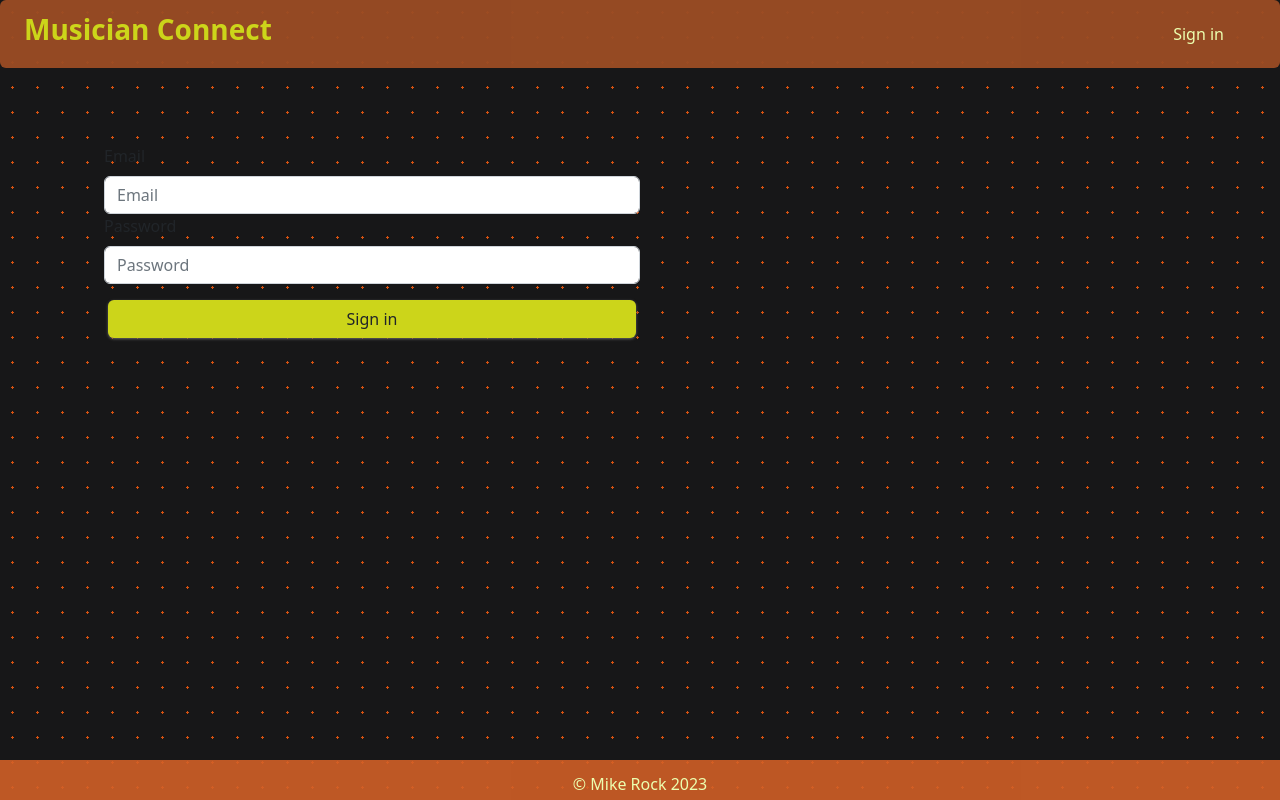
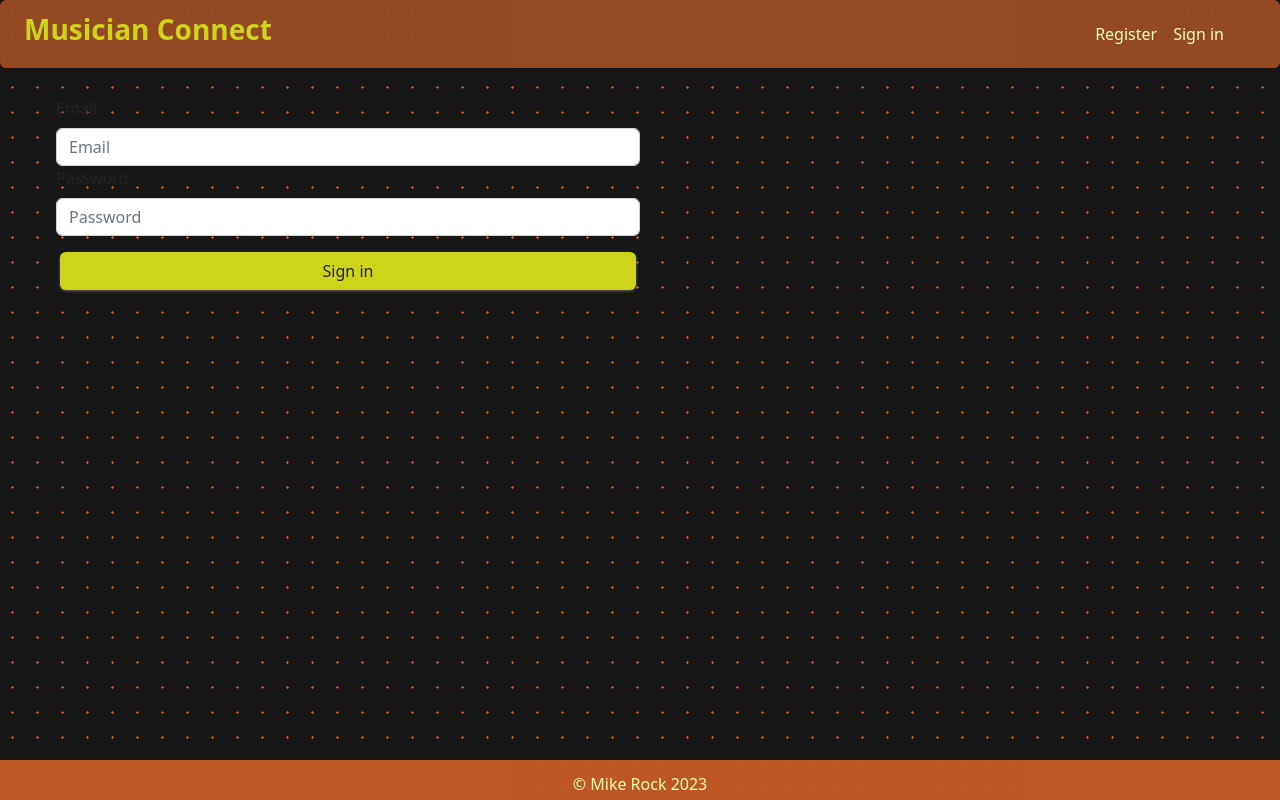
Before and after one commit to MikeRock51/Musician_Connect, a React (Create React App) app in the folder frontend/: page /sign-in in a window 1280 px wide. Built offline with nearby package versions, Linux system fonts and the light colour scheme.

Commit message:
Display register link on /sign-in

```diff
--- a/frontend/public/styles.css
+++ b/frontend/public/styles.css
@@ -16,7 +16,7 @@ html body {
 }
 
 a.hover:hover {
-  color: #bd8569 !important;
+  color: #e6ccc0 !important;
 }
 
 a {
--- a/frontend/src/components/Navbar.jsx
+++ b/frontend/src/components/Navbar.jsx
@@ -32,6 +32,11 @@ function Navbar(props) {
                                     href="/user/dashboard">
                                     Dashboard
                                 </a>}
+                            {!props.loggedIn && window.location.pathname === '/sign-in' &&
+                                <a className="nav-link active hover bright" aria-current="page"
+                                    href="/register">
+                                    Register
+                                </a>}
                         </li>
                         <li className="nav-item">
                             <a
@@ -44,7 +49,7 @@ function Navbar(props) {
                                     }
                                 }}
                                 href="/sign-in">
-                                {props.loggedIn ? "Sign out" : "Sign in"}
+                                {!props.loggedIn ? "Sign in" : "Sign out"}
                             </a>
                         </li>
                     </ul>
--- a/frontend/src/components/pages/Home.jsx
+++ b/frontend/src/components/pages/Home.jsx
@@ -20,7 +20,7 @@ function Home(props) {
             <div className="" style={{}}>
                 <div className="d-flex justify-content-center px-5 pt-5">
                     <blockquote
-                        className="col-sm-4 col-lg-3 bg-secondary text-center shadow-text mx-3 display-6 px-3 py-4"
+                        className="col-sm-4 col-lg-3 bg-secondary text-center shadow-text mx-3 display-6 px-3 py-5  "
                         style={{
                             backgroundColor: "#C88EA7",
                             color: "#FFDADA",
--- a/frontend/src/components/pages/Signin.jsx
+++ b/frontend/src/components/pages/Signin.jsx
@@ -65,8 +65,9 @@ function Signin(props) {
     }
 
     return (
-        <form className="row g-3 p-5 mx-5">
-            <div className="col-12">
+        // <div className="d-flex justify-content-center">
+            <form className="row g-3 mx-5">
+                <div className="">
                     <Input className="" type="email" name="email" text="Email"
                         mandatory={true}
                         onChange={props.onChange}
@@ -85,6 +86,7 @@ function Signin(props) {
                     </button>
                 </div>
             </form>
+        // </div>
     )
 }
 
```
Lines whose indentation alone changed are shown as unchanged.
